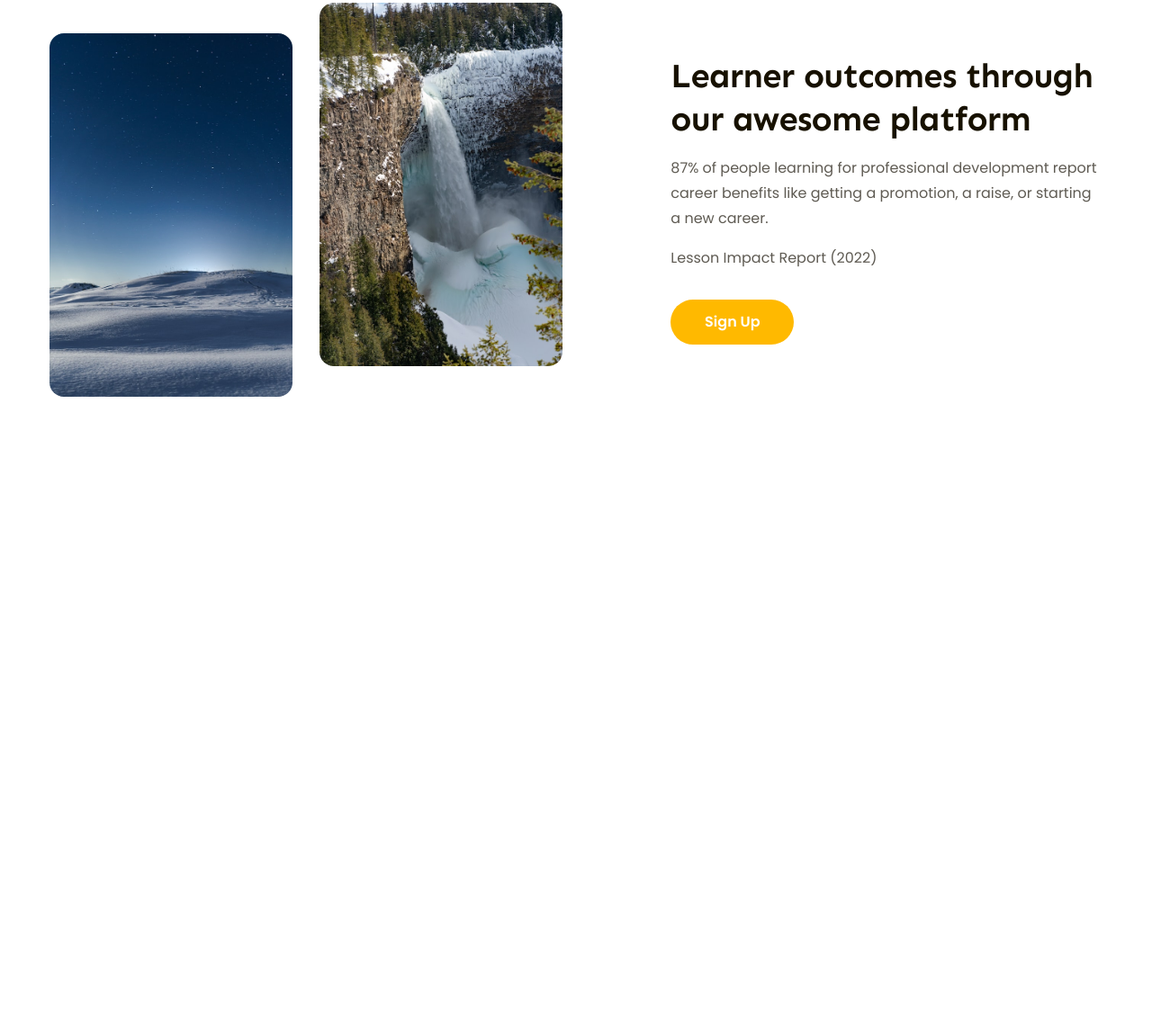
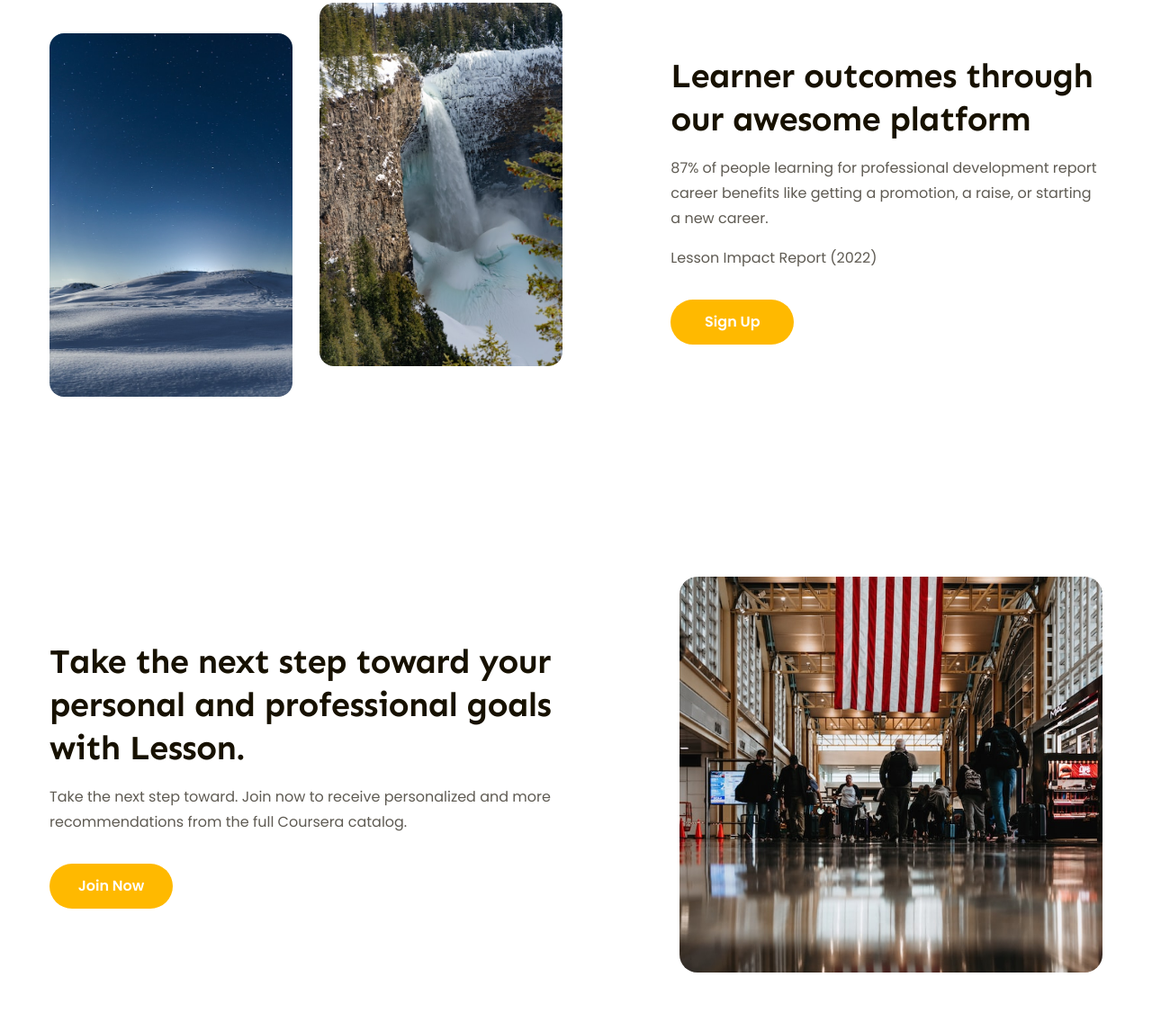
Before and after one commit to baotran2003/F8-html-css-02, a plain HTML site: page index.html in a window 1280 px wide. Shown: the part 2521-3667 px from the top of the page at 90% size. Before the commit the page ends 3027 px from the top, so only its background shows below. Drawn offline with Linux system fonts and the light colour scheme.

Commit message:
Lam phan Feedback #2

```diff
--- a/assets/css/styles.css
+++ b/assets/css/styles.css
@@ -500,8 +500,8 @@ a {
     color: #ffffff;
 }
 
-/* ======================Featured==================== */
-.features .body {
+/* ======================Featured-1==================== */
+.features {
     margin-top: 135px;
     padding: 65px 0;
 }
@@ -549,3 +549,23 @@ a {
     color: #ffffff;
     background: var(--primary-color);
 }
+
+/* ======================Featured-2==================== */
+
+.features-2nd {
+    margin-top: 70px;
+}
+
+.features-2nd .body {
+    flex-direction: row-reverse;
+}
+
+.features-2nd .content {
+    width: 49%;
+}
+
+.features-2nd .images img {
+    width: 470px;
+    height: 440px;
+    border-radius: 20px;
+}
--- a/index.html
+++ b/index.html
@@ -325,7 +325,7 @@
                 </div>
             </div>
 
-            <!-- Featured -->
+            <!-- Featured 1 -->
             <div class="features">
                 <div class="main-content">
                     <div class="body">
@@ -345,6 +345,30 @@
                     </div>
                 </div>
             </div>
+
+            <!-- Featured 2 -->
+            <div class="features features-2nd">
+                <div class="main-content">
+                    <div class="body">
+                        <div class="images">
+                            <img
+                                src="./assets/img/featured-3.jpg"
+                                alt="Take the next step toward your personal and professional goals with Lesson."
+                            />
+                        </div>
+                        <div class="content">
+                            <h2 class="heading lv2">
+                                Take the next step toward your personal and professional goals with Lesson.
+                            </h2>
+                            <p class="desc">
+                                Take the next step toward. Join now to receive personalized and more recommendations
+                                from the full Coursera catalog.
+                            </p>
+                            <a href="#!" class="btn cta-btn">Join Now</a>
+                        </div>
+                    </div>
+                </div>
+            </div>
         </main>
     </body>
 </html>
```
Also changed, not shown: assets/img/featured-3.jpg (added).
